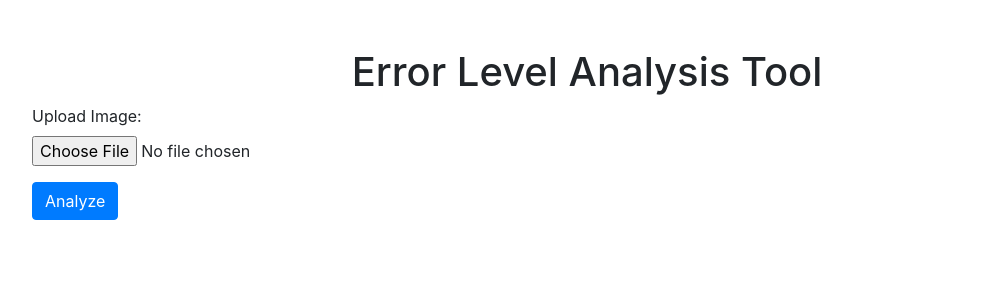
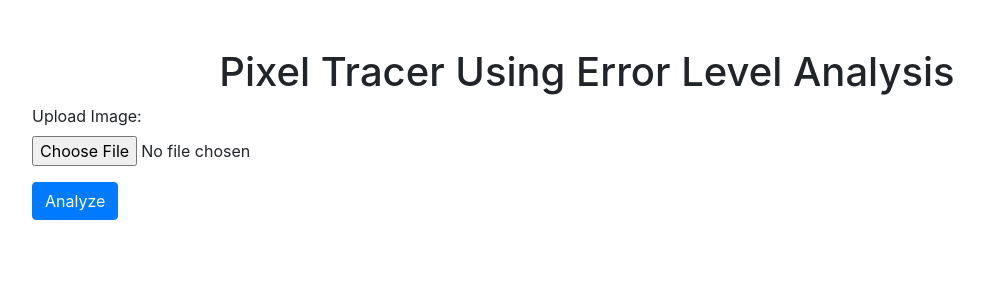
Before and after one commit to Vansh-Visaria/Pixel-Tracer, a Flask app: page / in a window 1280 px wide. Shown: the top 300 px of the page, without its empty margins (53-1037 px from the left). Run offline with Flask 3, Linux system fonts and the light colour scheme; some libraries are stand-ins or nearby versions.

Commit message:
Add files via upload

```diff
--- a/templates/index.html
+++ b/templates/index.html
@@ -8,7 +8,7 @@
 </head>
 <body>
     <div class="container mt-5">
-        <h1 class="text-center">Error Level Analysis Tool</h1>
+        <h1 class="text-center">Pixel Tracer Using Error Level Analysis</h1>
         <form method="post" enctype="multipart/form-data">
             <div class="form-group">
                 <label for="file">Upload Image:</label>
```
